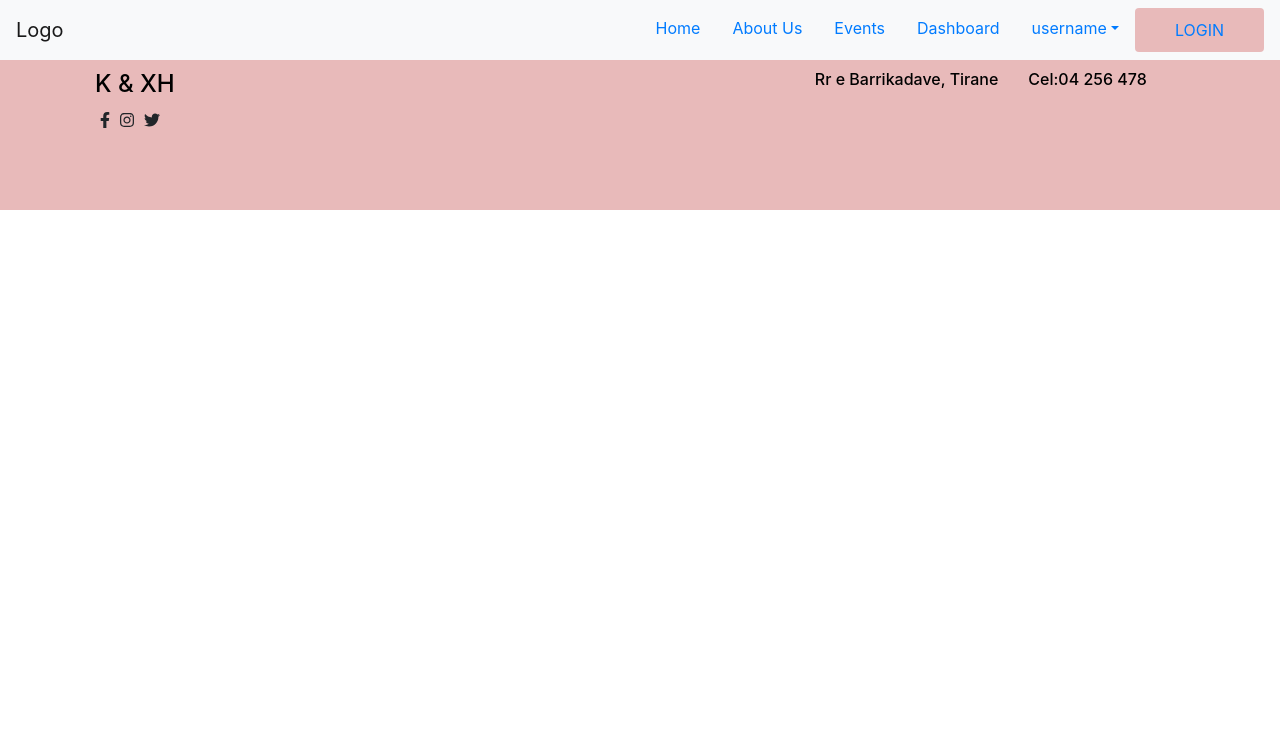
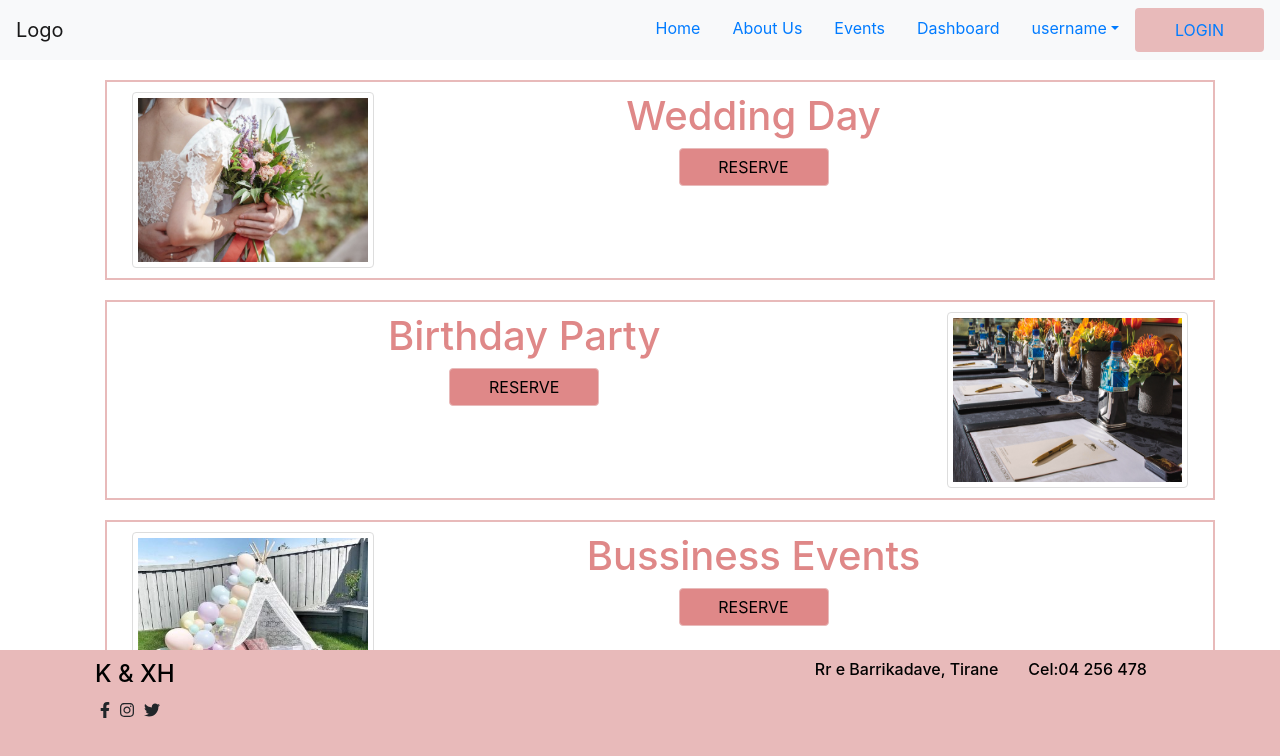
Before and after one commit to KaterinaHajdari/events, a React app in the folder EventsAgencyClient/: page /Events in a window 1280 px wide. Built offline with nearby package versions, Linux system fonts and the light colour scheme.

Commit message:
Finished Events Layout

```diff
--- a/EventsAgencyClient/src/components/App.js
+++ b/EventsAgencyClient/src/components/App.js
@@ -8,6 +8,8 @@ import Login from"./Login";
 import Home from "./Home";
 import Signup from "./Signup";
 import Admin from "./Admin";
+import Events from "./Events";
+import EventsForm from "./EventsForm";
 const App = () => {
   return (
     <BrowserRouter>
@@ -15,8 +17,10 @@ const App = () => {
       <Route path="/Admin" component={Admin}></Route>
       <Route path="/Home" component={Home}></Route>
       <Route path="/About" component={About}></Route>
+      <Route path="/Events" component={Events}></Route>
       <Route path="/signup" component={Signup} />
       <Route path="/login" component={Login} />
+      <Route path="/eventsform" component={EventsForm}/>
       <Footer/>
     </BrowserRouter>
   );
--- a/EventsAgencyClient/src/components/Events.js
+++ b/EventsAgencyClient/src/components/Events.js
@@ -0,0 +1,64 @@
+import React from 'react';
+import {
+    Container,
+    Row,
+    Col,
+    Button
+} from 'reactstrap';
+import '../css/Events.css';
+import WeddingPhoto from '../weddingphoto.jpg';
+import Bussiness from '../bussiness.jpg';
+import Birthday from '../birthday.jpg';
+import { Link } from 'react-router-dom';
+class Events extends React.Component{
+
+    render(){
+        return(
+           <Container>
+               <Row className="row-style">
+                   <Col xs="3"><img src={WeddingPhoto} alt="weddingPhoto" className="photoStyle" /></Col>
+                   <Col xs="auto">
+                       <div className="col-style" >
+                       <h1>Wedding Day</h1>
+                       <Link
+                    to="/eventsform"
+                    className=" btn btn-primary text-uppercase events-link"  >
+                    RESERVE
+                  </Link>
+                       </div>
+                       </Col>
+               </Row>
+
+               <Row className="row-style">
+                   <Col xs="9">
+                   <div className="col-style" >
+                       <h1>Birthday Party</h1>
+                       <Link
+                    to="/eventsform"
+                    className=" btn btn-primary text-uppercase events-link"  >
+                    RESERVE
+                  </Link>
+                       </div>
+                   </Col>
+                   <Col xs="3"> <img  src={Bussiness} alt="bussinessPhoto" className="photoStyle" /></Col>
+               </Row>
+
+
+               <Row className="row-style">
+                   <Col xs="3"><img src={Birthday} alt="birthdayPhoto"  className="photoStyle" style={{height:"90%"}}/></Col>
+                   <Col xs="auto">
+                   <div className="col-style" >
+                       <h1>Bussiness Events</h1>
+                       <Link
+                    to="/eventsform"
+                    className=" btn btn-primary text-uppercase events-link"  >
+                    RESERVE
+                  </Link>
+                       </div>
+                   </Col>
+               </Row>
+           </Container>
+        )
+    }
+}
+export default Events;
--- /dev/null
+++ b/EventsAgencyClient/src/components/EventsForm.js
@@ -0,0 +1,11 @@
+import React from 'react';
+
+class EventsForm extends React.Component{
+
+    render(){
+        return(
+            <div>Events Form</div>
+        )
+    }
+}
+export default EventsForm;
--- a/EventsAgencyClient/src/components/Header.js
+++ b/EventsAgencyClient/src/components/Header.js
@@ -1,6 +1,7 @@
 import React, { useState } from 'react';
 import { Link, Route } from "react-router-dom";
 import About from "./About";
+
 import {
   Collapse,
   Navbar,
@@ -34,7 +35,7 @@ const Header =(props)=> {
               <NavLink> <Link to="/About">About Us</Link></NavLink>
             </NavItem>
             <NavItem>
-              <NavLink >Events</NavLink>
+              <NavLink> <Link to="/Events"> Events</Link></NavLink>
             </NavItem>
             <NavItem>
               <NavLink ><Link to="/Admin">Dashboard</Link></NavLink>
--- a/EventsAgencyClient/src/components/Signup.js
+++ b/EventsAgencyClient/src/components/Signup.js
@@ -44,7 +44,8 @@ onFormSubmit=(event)=>{
   const values={
     email:this.state.email,
     username:this.state.username,
-    password:this.state.password
+    password:this.state.password,
+    type:"USER"
 
   }
   this.props.createUserProfile(values)
--- /dev/null
+++ b/EventsAgencyClient/src/css/Events.css
@@ -0,0 +1,47 @@
+.row-style{
+    border:2px solid #e8baba;
+    width:100%;
+    height:200px;
+    margin:20px;
+}
+
+.photoStyle{
+    width:100%;
+    height:100%;
+    display:block;
+    margin-left:auto;
+    margin-right:auto;
+    border: 1px solid #ddd;
+  border-radius: 4px;
+  padding: 5px;
+}
+
+.col-style{
+   width:700px;
+   margin: auto;
+   height:150px;
+     text-align:center;
+     color:#df8888;
+}
+
+.events-link{
+    text-align: center;
+    color: black;
+    background-color: #df8888;
+    border-color: #e8baba!important ;
+    width:150px;
+    margin-bottom:20px;
+  }
+.events-link:hover{
+  background-color: #fad3d9!important;
+  color:black;
+  border-color: #e8baba;
+}
+
+.events-link:active{
+  background-color: #e8baba !important;
+}
+.events-link:focus{
+  color:black;
+  background-color: #e8baba!important;
+}
--- a/EventsAgencyClient/src/css/Footer.css
+++ b/EventsAgencyClient/src/css/Footer.css
@@ -1,5 +1,5 @@
 .Footer{
-    position: flex;
+    position: fixed;
     bottom: 0;
     width: 100%;
 
```
Also changed, not shown: EventsAgencyClient/src/birthday.jpg (added), EventsAgencyClient/src/bussiness.jpg (added), EventsAgencyClient/src/weddingphoto.jpg (added), 4 other files.
